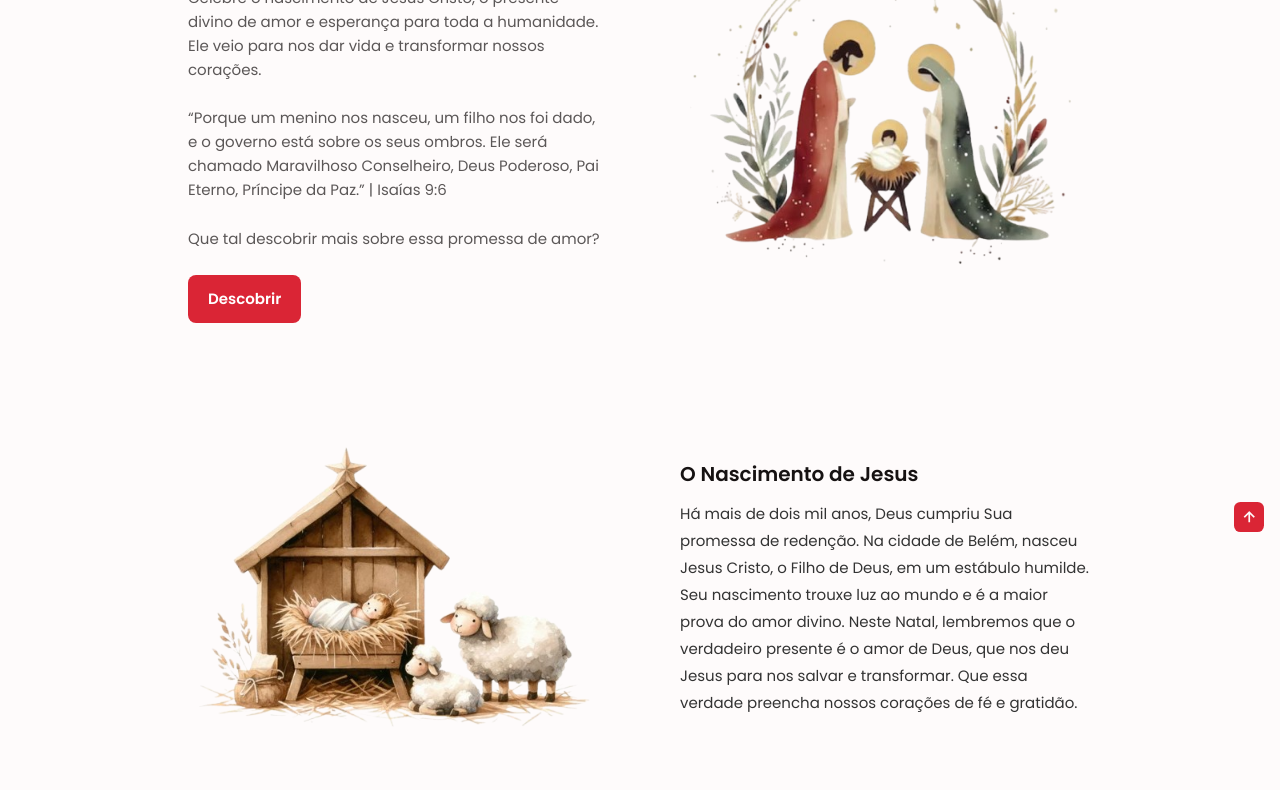
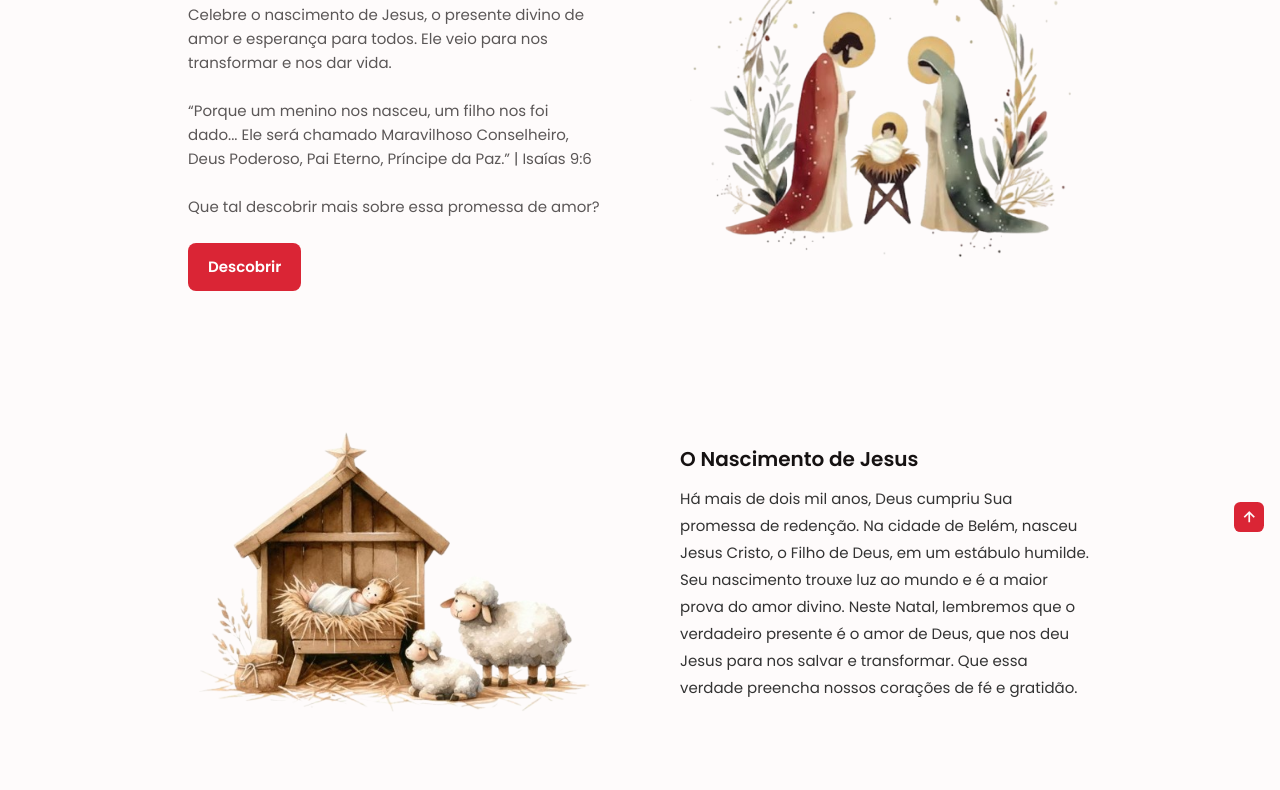
Before and after one commit to eduardavieira-dev/Christmas24, a plain HTML site: page client/index.html in a window 1280 px wide. Shown: the part 244-1034 px from the top of the page. Drawn offline with nearby package versions, Linux system fonts and the light colour scheme.

Commit message:
update index

```diff
--- a/client/index.html
+++ b/client/index.html
@@ -45,7 +45,6 @@
                         <li class="nav__item">
                             <a href="#desejos" class="nav__link">Desejos</a>
                         </li>
-                        <!-- <li><i class='bx bx-toggle-left change-theme' id="theme-button"></i></li> -->
                     </ul>
                 </div>
 
@@ -66,17 +65,14 @@
                         <div class="home__data">
                             <h1 class="home__title">Deixe a luz do Natal iluminar sua vida!</h1>
                             <p class="home__description">
-                                Celebre o nascimento de Jesus Cristo, o presente divino de amor e
-                                esperança para toda a humanidade. Ele veio para nos dar vida e
-                                transformar nossos corações.
-                            </p>
-                            <p class="home__description">
-                                “Porque um menino nos nasceu, um filho nos foi dado, e o governo
-                                está sobre os seus ombros. Ele será chamado Maravilhoso Conselheiro,
-                                Deus Poderoso, Pai Eterno, Príncipe da Paz.” | Isaías 9:6
-                            </p>
+                                Celebre o nascimento de Jesus, o presente divino de amor e esperança
+                                para todos. Ele veio para nos transformar e nos dar vida.
+                                <br />   <br />
+                                “Porque um menino nos nasceu, um filho nos foi dado... Ele será
+                                chamado Maravilhoso Conselheiro, Deus Poderoso, Pai Eterno, Príncipe
+                                da Paz.” | Isaías 9:6
 
-                            <p class="home__description">
+                                <br />   <br />
                                 Que tal descobrir mais sobre essa promessa de amor?
                             </p>
 
@@ -96,7 +92,12 @@
                     <div class="jesus__data">
                         <h2 class="section-title-center jesus-title">O Nascimento de Jesus</h2>
                         <p class="jesus__description">
-                            Há mais de dois mil anos, Deus cumpriu Sua promessa de redenção. Na cidade de Belém, nasceu Jesus Cristo, o Filho de Deus, em um estábulo humilde. Seu nascimento trouxe luz ao mundo e é a maior prova do amor divino. Neste Natal, lembremos que o verdadeiro presente é o amor de Deus, que nos deu Jesus para nos salvar e transformar. Que essa verdade preencha nossos corações de fé e gratidão.
+                            Há mais de dois mil anos, Deus cumpriu Sua promessa de redenção. Na
+                            cidade de Belém, nasceu Jesus Cristo, o Filho de Deus, em um estábulo
+                            humilde. Seu nascimento trouxe luz ao mundo e é a maior prova do amor
+                            divino. Neste Natal, lembremos que o verdadeiro presente é o amor de
+                            Deus, que nos deu Jesus para nos salvar e transformar. Que essa verdade
+                            preencha nossos corações de fé e gratidão.
                         </p>
                     </div>
                     <div class="jesus__img jesus-img">
@@ -139,7 +140,6 @@
                             Vá à igreja e celebre o maior presente de todos: a salvação em Cristo.
                             Agradeça por este ano e renove seu compromisso com o amor e a fé.
                         </p>
-                        <!-- <a href="#" class="button button-link">Agradeça</a> -->
                     </div>
                 </div>
             </section>
@@ -183,7 +183,6 @@
                         <img src="assets/img/agradecimentos.png" alt="" class="desejos__img" />
                         <h3 class="desejos__title">Agradecimentos</h3>
                         <span class="desejos__category">Efésios 5:20 </span>
-                        <!-- <span class="desejos__preci">$7.99</span> -->
                     </div>
                 </div>
             </section>
@@ -198,7 +197,6 @@
                             que recebemos. Escreva uma mensagem dizendo pelo que você é grato neste
                             ano e compartilhe esse sentimento de amor e esperança.
                         </p>
-
                     </div>
 
                     <div class="send__img">
```
